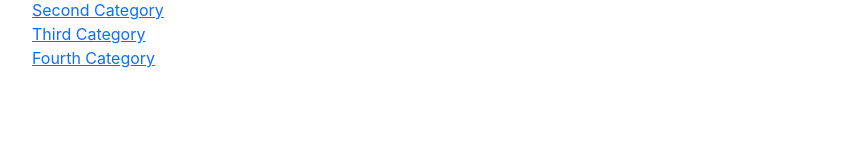
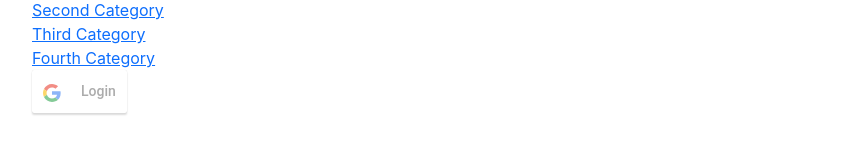
Before and after one commit to Angela-Mari/MyRead, a React (Create React App) app: page /1 in a window 1280 px wide. Shown: the part 128-291 px from the top of the page, without its empty margins (62-916 px from the left). Built offline with nearby package versions, Linux system fonts and the light colour scheme.

Commit message:
google button in modal

```diff
--- a/package.json
+++ b/package.json
@@ -9,6 +9,7 @@
     "react": "^17.0.2",
     "react-bootstrap": "^2.0.0",
     "react-dom": "^17.0.2",
+    "react-google-login": "^5.2.2",
     "react-router-dom": "^5.3.0",
     "react-scripts": "4.0.3",
     "web-vitals": "^1.1.2"
--- a/public/index.html
+++ b/public/index.html
@@ -10,6 +10,7 @@
       name="description"
       content="Web site created using create-react-app"
     />
+
     <link
   rel="stylesheet"
   href="https://cdn.jsdelivr.net/npm/bootstrap@5.1.1/dist/css/bootstrap.min.css"
@@ -32,6 +33,10 @@
       Learn how to configure a non-root public URL by running `npm run build`.
     -->
     <title>MyRead</title>
+    <!-- Google Sign In-->
+    <meta name="google-signin-scope" content="profile email">
+    <meta name="google-signin-client_id" content="771291261258-vpd233ok80266o2ndtjllv5q482h12c2.apps.googleusercontent.com">
+    <script src="https://apis.google.com/js/platform.js" async defer></script>
   </head>
   <body>
     <noscript>You need to enable JavaScript to run this app.</noscript>
--- a/src/App.js
+++ b/src/App.js
@@ -10,8 +10,6 @@ import {
   Redirect
 } from "react-router-dom";
 import './App.css';
-
-
 
 export default function App() {
 
@@ -71,13 +69,10 @@ function Home({email, setEmail, password, setPassword, firstName, lastName, alia
 
   console.log("home:", twoFA)
 
-
   function handleClose(){
       setShow(false)
       setTwoFA(false)
   }
-
-
 
   function handleClick(name){
       console.log(name)
--- /dev/null
+++ b/src/Google/GoogleBtn.js
@@ -0,0 +1,80 @@
+
+import React, { Component } from 'react'
+import { GoogleLogin, GoogleLogout } from 'react-google-login';
+
+
+const CLIENT_ID = '771291261258-vpd233ok80266o2ndtjllv5q482h12c2.apps.googleusercontent.com';
+
+
+class GoogleBtn extends Component {
+   constructor(props) {
+    super(props);
+
+    this.state = {
+      isLogined: false,
+      accessToken: ''
+    };
+
+    this.login = this.login.bind(this);
+    this.handleLoginFailure = this.handleLoginFailure.bind(this);
+    this.logout = this.logout.bind(this);
+    this.handleLogoutFailure = this.handleLogoutFailure.bind(this);
+  }
+
+  //the response is a google user obj
+  login (response) {
+    if(response.accessToken){
+      this.setState(state => ({
+        isLogined: true,
+        accessToken: response.accessToken
+      }));
+    }
+    var profile = response.getBasicProfile();
+    console.log('ID: ' + profile.getId()); // Do not send to your backend! Use an ID token instead.
+    console.log('Name: ' + profile.getName());
+    console.log('Image URL: ' + profile.getImageUrl());
+    console.log('Email: ' + profile.getEmail()); // This is null if the 'email' scope is not present.
+    console.log('Token: ' + response.accessToken);
+  }
+
+  logout (response) {
+    this.setState(state => ({
+      isLogined: false,
+      accessToken: ''
+    }));
+    console.log('User signed out.');
+  }
+
+  handleLoginFailure (response) {
+    alert('Failed to log in')
+  }
+
+  handleLogoutFailure (response) {
+    alert('Failed to log out')
+  }
+
+  render() {
+    return (
+    <div>
+      { this.state.isLogined ?
+        <GoogleLogout
+          clientId={ CLIENT_ID }
+          buttonText='Logout'
+          onLogoutSuccess={ this.logout }
+          onFailure={ this.handleLogoutFailure }
+        >
+        </GoogleLogout>: <GoogleLogin
+          clientId={ CLIENT_ID }
+          buttonText='Login'
+          onSuccess={ this.login }
+          onFailure={ this.handleLoginFailure }
+          cookiePolicy={ 'single_host_origin' }
+          responseType='code,token'
+        />
+      }
+    </div>
+    )
+  }
+}
+
+export default GoogleBtn;
--- a/src/components/AuthenticationModal.js
+++ b/src/components/AuthenticationModal.js
@@ -1,5 +1,7 @@
 import { Modal, Button, Form, Row, Col, Accordion} from 'react-bootstrap';
 import React from 'react';
+import GoogleBtn from '../Google/GoogleBtn';
+
 
 function AuthenticationModal({show, handleClose, type, email, password, firstName, lastName, alias, phoneNumber, setFirstName, setLastName, setAlias, setPhoneNumber, setEmail, setPassword, handleSubmit}) {
 
@@ -18,12 +20,11 @@ function AuthenticationModal({show, handleClose, type, email, password, firstNam
             </Modal.Title>
         </Modal.Header>
         <Modal.Body>
+
             <div className="mb-2">
             <Button size="sm">{type} with Facebook</Button>
             </div>
-            <div>
-            <Button size="sm">{type} with Google</Button>
-            </div>
+            <GoogleBtn />
             <Form>
                 <Row>
                 <Col>
--- a/src/index.js
+++ b/src/index.js
@@ -4,10 +4,12 @@ import ReactDOM from 'react-dom';
 import './index.css';
 import App from './App';
 import reportWebVitals from './reportWebVitals';
+import { Modal } from 'react-bootstrap';
 
 ReactDOM.render(
   <React.StrictMode>
     <App />
+    <Modal />
   </React.StrictMode>,
   document.getElementById('root')
 );
--- a/src/pages/Blog.js
+++ b/src/pages/Blog.js
@@ -4,6 +4,7 @@ import { useParams } from 'react-router';
 import Categories from '../components/Categories';
 import RecentPosts from '../components/RecentPosts';
 import Bio from '../components/Bio';
+import GoogleBtn from '../Google/GoogleBtn';
 
 function Blog() {
 
@@ -16,6 +17,7 @@ function Blog() {
             <Categories></Categories>
             <RecentPosts></RecentPosts>
             <Bio></Bio>
+            <GoogleBtn/>
         </Row>
         </Container>
     )
```
Also changed, not shown: 1 other file (tests, documents, lock files or other folders).
